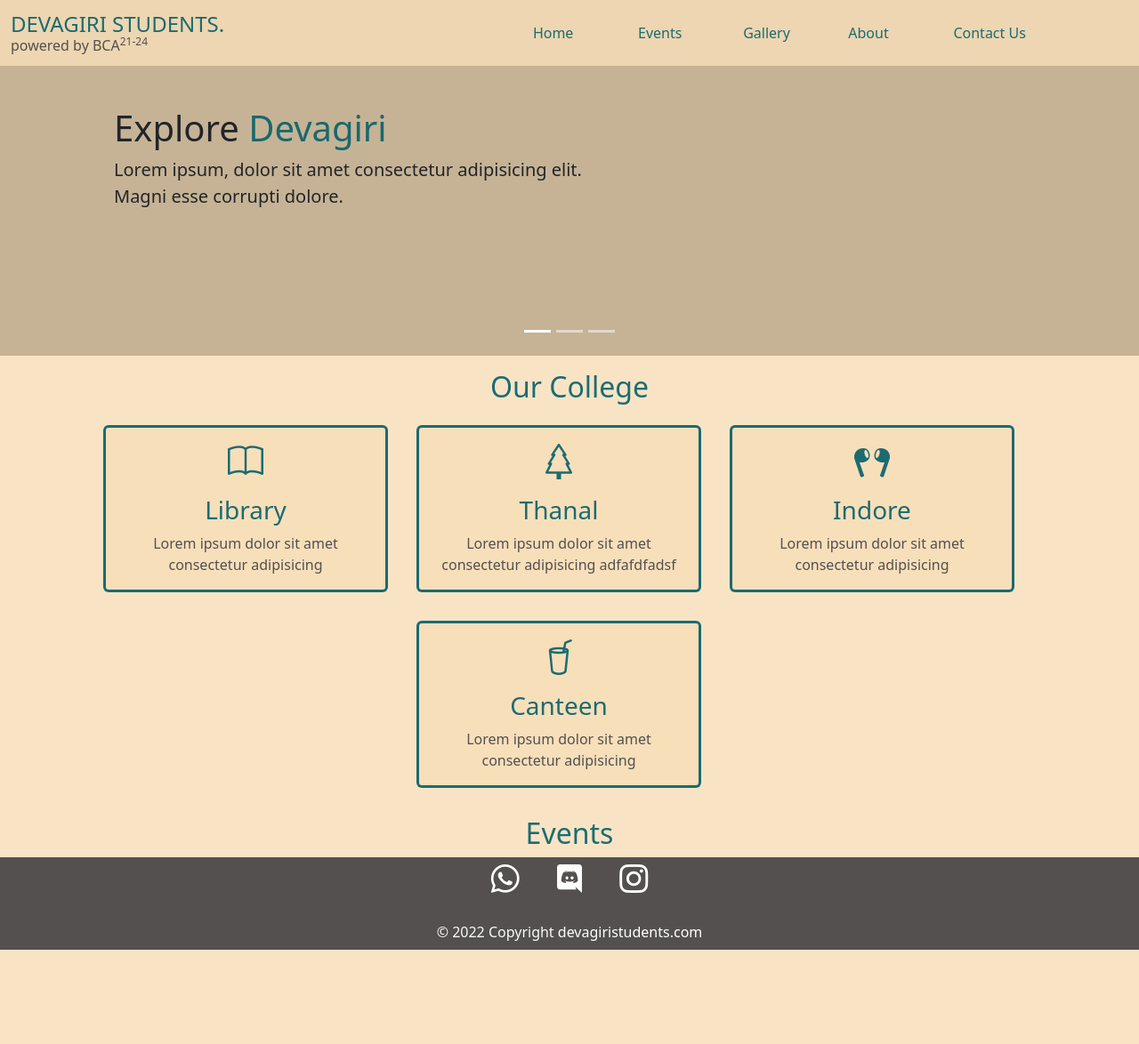
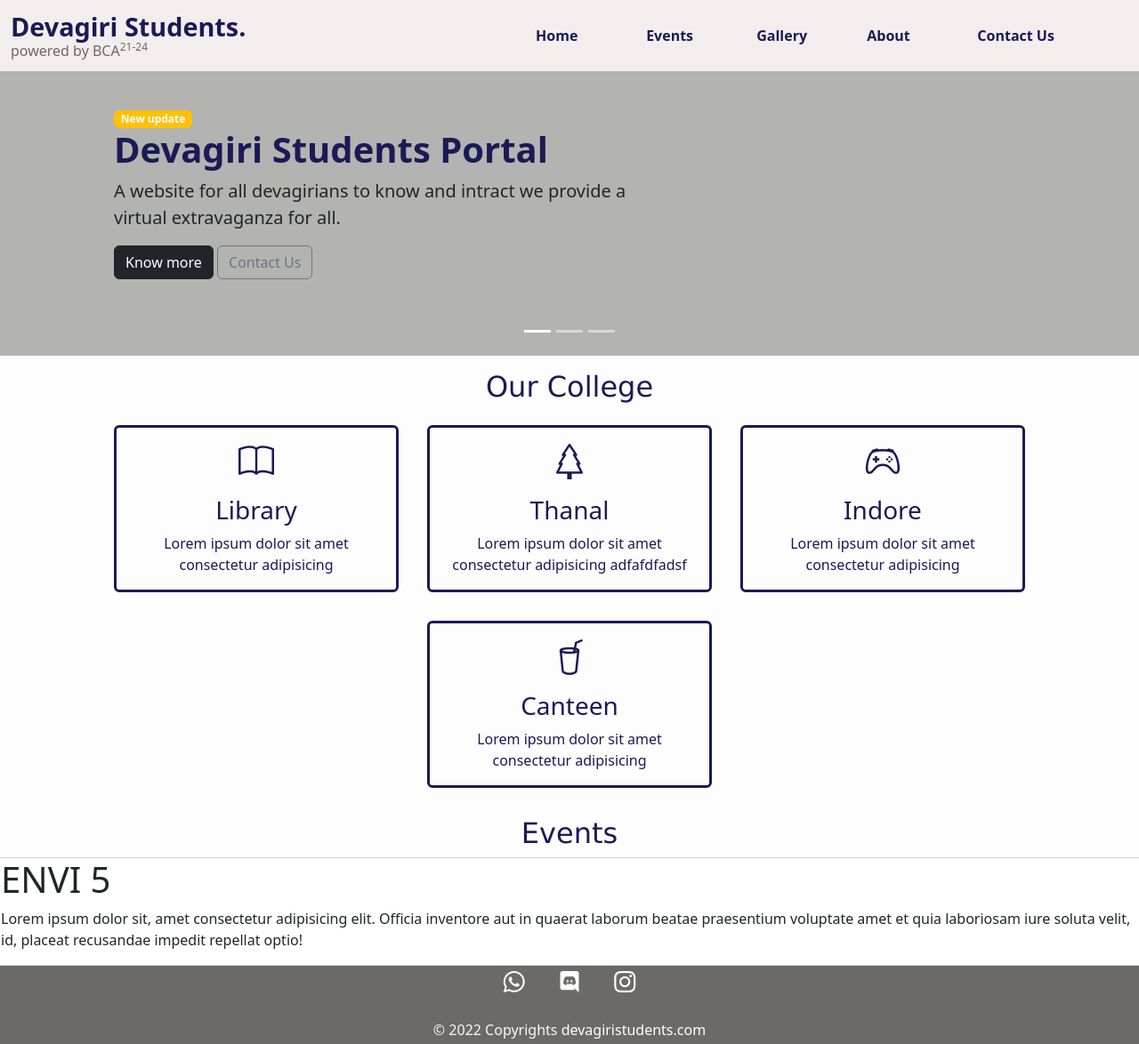
Before and after one commit to Aswindevpk/College-Website, a plain HTML site: page index.html in a window 1280 px wide. Shown: the whole page at 89% size. Before the commit the page ends 1068 px from the top, so only its background shows below. Drawn offline with nearby package versions, Linux system fonts and the light colour scheme.

Commit message:
color palette changed

```diff
--- a/index.html
+++ b/index.html
@@ -6,6 +6,7 @@
   <meta http-equiv="X-UA-Compatible" content="IE=edge">
   <meta name="viewport" content="width=device-width, initial-scale=1.0">
   <title>Devagiri Students Portal</title>
+
   <!-- bootstrap css cdn  -->
   <link href="https://cdn.jsdelivr.net/npm/bootstrap@5.2.1/dist/css/bootstrap.min.css" rel="stylesheet"
     integrity="sha384-iYQeCzEYFbKjA/T2uDLTpkwGzCiq6soy8tYaI1GyVh/UjpbCx/TYkiZhlZB6+fzT" crossorigin="anonymous">
@@ -23,13 +24,13 @@
       <div class="container-fluid">
         <a class="navbar-brand d-flex" href="#">
           <div id="navbarBranding">
-            <h4 class="mb-0">DEVAGIRI STUDENTS.</h4>
+            <h4 class="mb-0"><span>D</span>evagiri <span>S</span>tudents.</h4>
             <p class="h6 mb-0">powered by <span>BCA<sup>21-24</sup></span></p>
           </div>
 
         </a>
         <button class="navbar-toggler" type="button" data-bs-toggle="collapse" data-bs-target="#navbarMenu">
-          <i class="bi bi-list-nested"></i>
+          <i class="bi bi-text-right"></i>
         </button>
         <div class="collapse navbar-collapse justify-content-center" id="navbarMenu">
           <ul id="navLinks" class="navbar-nav">
@@ -57,21 +58,26 @@
 
   <div id="carouselMain" class="carousel slide" data-bs-ride="true">
     <div class="carousel-indicators">
-      <button type="button" data-bs-target="#carousel" data-bs-slide-to="0" class="active" aria-current="true"
+      <button type="button" data-bs-target="#carouselMain" data-bs-slide-to="0" class="active" aria-current="true"
         aria-label="Slide 1"></button>
-      <button type="button" data-bs-target="#carousel" data-bs-slide-to="1" aria-label="Slide 2"></button>
-      <button type="button" data-bs-target="#carousel" data-bs-slide-to="2" aria-label="Slide 3"></button>
+      <button type="button" data-bs-target="#carouselMain" data-bs-slide-to="1" aria-label="Slide 2"></button>
+      <button type="button" data-bs-target="#carouselMain" data-bs-slide-to="2" aria-label="Slide 3"></button>
     </div>
     <div class="carousel-inner">
       <div id="carouselMain-item" class="carousel-item active">
-        <h1>Explore <span>Devagiri</span></h1>
-        <p class="lead col-md-6 col-10">Lorem ipsum, dolor sit amet consectetur adipisicing elit. Magni esse corrupti
-          dolore.</p>
+        <span class="badge bg-warning  ">New update</span>
+        <h1>Devagiri Students Portal</h1>
+        <p class="lead col-md-6 col-10"> A website for all devagirians to know and intract
+          we provide a virtual extravaganza for all.</p>
+          <button type="button" class="btn btn-dark">Know more</button>
+          <button type="button" class="btn btn-outline-secondary">Contact Us</button>
       </div>
       <div id="carouselMain-item" class="carousel-item">
-        <h1>Heading <span>Here</span></h1>
-        <p class="lead col-md-6 col-10">Lorem ipsum, dolor sit amet consectetur adipisicing elit. Magni esse corrupti
-          dolore.</p>
+        <span class="badge bg-warning  ">New Event</span>
+        <h1>ENVI5<span> 1 Day to go.</span></h1>
+        <p class="lead col-md-6 col-10">A national level Tech event coordinated by CS department of Devagiri </p>
+          <button type="button" class="btn btn-dark">Know more</button>
+          <button type="button" class="btn btn-outline-secondary">Contact Us</button>
       </div>
       <div id="carouselMain-item" class="carousel-item">
         <h1>Heading <span>Here</span></h1>
@@ -84,7 +90,7 @@
   <div class="h2 section-heading text-center">Our College</div>
 
   <div class="text-center">
-    <div class="row justify-content-center container-fluid">
+    <div class="row justify-content-center">
       <div id="card1" class="col card col-xl-4 col-12 col-md-6 m-3 ">
         <i class="bi bi-book p-2"></i>
         <h6 class=" h3 text-center">Library</h6>
@@ -96,7 +102,7 @@
         <p>Lorem ipsum dolor sit amet consectetur adipisicing adfafdfadsf</p>
       </div>
       <div id="card1" class="col card col-xl-4 col-12 col-md-6 m-3">
-        <i class="bi bi-earbuds p-2"></i>
+        <i class="bi bi-controller p-2"></i>
         <h6 class=" h3 text-center">Indore</h6>
         <p>Lorem ipsum dolor sit amet consectetur adipisicing</p>
       </div>
@@ -110,14 +116,14 @@
 
   <div class="h2 section-heading text-center">Events</div>
 
-    <!-- <div>
+    <div>
       <div class="row">
         <div class="card">
-            <h1>EVI</h1>
+            <h1>ENVI 5</h1>
             <p>Lorem ipsum dolor sit, amet consectetur adipisicing elit. Officia inventore aut in quaerat laborum beatae praesentium voluptate amet et quia laboriosam iure soluta velit, id, placeat recusandae impedit repellat optio!</p>
         </div>
       </div>
-    </div> -->
+    </div>
 
   <footer class="text-center">
     <div class="pb-4">
@@ -132,13 +138,10 @@
       </a>
     </div>
 
-
-
-
     <!-- Copyright -->
-    <div class="pb-2">
+    <div class="pb-1">
       <div class="text-center text-light" >
-        © 2022 Copyright
+        © 2022 Copyrights
         <a class= "text-white text-center" href="#" style="text-decoration: none;">devagiristudents.com</a>
       </div>
     </div>
@@ -146,7 +149,7 @@
   </footer>
 
 
-
+  <script src='https://kit.fontawesome.com/a076d05399.js' crossorigin='anonymous'></script>
   <script src="https://cdn.jsdelivr.net/npm/@popperjs/core@2.11.6/dist/umd/popper.min.js"
     integrity="sha384-oBqDVmMz9ATKxIep9tiCxS/Z9fNfEXiDAYTujMAeBAsjFuCZSmKbSSUnQlmh/jp3"
     crossorigin="anonymous"></script>
--- a/style.css
+++ b/style.css
@@ -1,8 +1,8 @@
 /* global variables  */
 :root {
-    --bg-color:#f7deb8cf;
-    --color-primary: #545050;
-    --color-secondary: rgba(13, 99, 108, 0.938);
+    --bg-color:rgb(253, 253, 253);
+    --color-primary: rgb(107, 106, 102);
+    --color-secondary: rgb(26, 26, 86);
     --color-third : rgb(255, 255, 255);
     --font-para : 'Roboto Mono';
     --font-title : 'Verdana';
@@ -14,23 +14,32 @@ body{
 }
 .section-heading{
     color: var(--color-secondary);
+    font-family: var(--font-title);
     margin-top: 1rem;
 }
 
 /* navbar  */
 #navbar{
-    background:var(--bg-color);
-
+    background: rgb(244, 237, 237);
 }
 
 #navbarBranding > h4{
     color: var(--color-secondary);
+    font-weight: 800;
+    font-size: 1.8rem;
 }
+/* #navbarBranding > h4 > span{
+    color: var(--color-primary);
+    font-weight: 800;
+    font-size: 2rem;
+} */
+
 #navbarBranding > p{
     color: var(--color-primary)
 }
 #navLinks > li > a{
     color: var(--color-secondary);
+    font-weight: 600;
 }
 
 
@@ -38,11 +47,12 @@ body{
 /* carousal  */
 /* adding slider image */
 #carouselMain{
-    background: var(--bg-color);
+    /* background: url(./images/3.jpg); */
     height: 50vh;
     background-size: cover;
     background-repeat: no-repeat;
 }
+
 
 /* this gives an black overley to  slider image*/
 #carouselMain::before{
@@ -50,8 +60,8 @@ body{
     position: absolute;
     left: 0; right: 0;
     top: 0; bottom: 0;
-    background: black;
-    opacity: 0.2;
+    background:var(--color-primary);
+    opacity: 0.5;
 }
 
 #carouselMain-item{
@@ -59,8 +69,9 @@ body{
     padding-top: 15vh;
 }
 
-#carouselMain-item >h1 >span{
+#carouselMain-item >h1{
     color: var(--color-secondary);
+    font-weight: 700;
 }
 
 
@@ -69,7 +80,7 @@ body{
 }
 
 #card1 > p{
-    color: var(--color-primary);
+    color: var(--color-secondary);
 }
 
 #card1 > i{
@@ -94,13 +105,10 @@ section{
 
 footer > div > a{
     text-decoration: none;
-    font-size: 2rem;
+    font-size: 1.5rem;
     color: var(--color-third);
 }
 
-footer > div{
-
-}
 
 footer{
     background: var(--color-primary);
```
